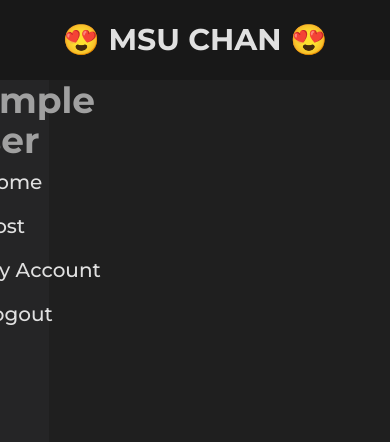
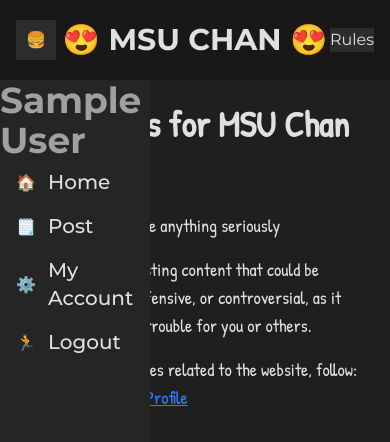
Before and after one commit to Anshuman77777/MSUChan, a React (Vite) app: page /rules in a window 390 px wide. Shown: the top 442 px of the page. Built offline with nearby package versions, Linux system fonts and the light colour scheme; no server answers; sample sign-in values are in the browser's storage.

Commit message:
added responsivity

```diff
--- a/src/App.jsx
+++ b/src/App.jsx
@@ -8,6 +8,7 @@ import Activity from './Pages/Activity';
 import Account from './Pages/Account';
 import Signup from './Pages/Signup';
 import CreatePost from './Components/CreatePost';
+import Rules from './Pages/Rules'
 import { BrowserRouter as Router, Route, Routes, Navigate } from 'react-router-dom';
 import { auth } from './Firebase/firebase';
 import { useEffect, useState } from 'react';
@@ -16,7 +17,7 @@ import { ToastContainer } from 'react-toastify';
 function App() {
   const [user, setUser] = useState(null);
   const [loading, setLoading] = useState(true);
-
+  const [sidebar,setSidebar]=useState(true);
   useEffect(() => {
     const unsubscribe = auth.onAuthStateChanged((firebaseUser) => {
       setUser(firebaseUser);
@@ -36,10 +37,10 @@ function App() {
   return (
     <Router>
       <ToastContainer />
-      {user && <Header />}
+      {user && <Header   setSidebar={setSidebar} />}
       <div className={`flex h-screen ${user ? 'pt-20' : ''}  bg-background`}>
-        {user && <Sidebar />}
-        <div className={`${user?'ml-[13%]':''} flex-1 overflow-y-auto `}>
+        {user &&sidebar&& <Sidebar/>}
+        <div className={`${user&&sidebar?'ml-[13%]':''} flex-1 overflow-y-auto `}>
           <Routes>
             {/* ✅ PROTECTED HOME ROUTE */}
             <Route path="/" element={user ? <Home /> : <Navigate to="/login" />} />
@@ -51,6 +52,7 @@ function App() {
             <Route path="/activity" element={user ? <Activity /> : <Navigate to="/login" />} />
             <Route path="/account" element={user ? <Account /> : <Navigate to="/login" />} />
             <Route path="/create" element={user ? <CreatePost /> : <Navigate to="/login" />} />
+             <Route path="/rules" element={user ? <Rules /> : <Navigate to="/login" />} />
           </Routes>
         </div>
       </div>
--- a/src/Components/Header.jsx
+++ b/src/Components/Header.jsx
@@ -1,6 +1,7 @@
 import React from 'react'
 import { useState,useEffect } from 'react';
-function Header() {
+function Header({setSidebar}) {
+
   const [emoji,setemoji]=useState('🌸');
   let array=['🌸','💄','🫦','💀','🗿','💔','👀','😋','😍','😎','🔥','🫣'];
   useEffect(() => {
@@ -12,8 +13,14 @@ function Header() {
     // Clean up the interval when the component unmounts
     return () => clearInterval(intervalId);
   }, []);
-  return (
-    <div className='fixed w-full h-20 bg-header font-primary text-text-primary flex items-center justify-center text-3xl font-bold'>{emoji} MSU CHAN {emoji} </div>
+  function toggle(){setSidebar(prev=>!prev);}
+  return (<>
+  <div className='fixed w-full h-20 bg-header flex items-center justify-center'>
+    <button onClick={toggle} className='absolute left-4 bg-surface font-primary h-10 w-10 text-text-primary'>🍔</button>
+    <div className=' font-primary text-text-primary  text-3xl font-bold'>{emoji} MSU CHAN {emoji} </div>
+    <button onClick={()=>{window.location.href='/rules'}}  className='absolute right-4 bg-surface font-primary text-text-primary'>Rules</button>
+   </div>
+    </>
   )
 }
 
--- a/src/Components/Sidebar.jsx
+++ b/src/Components/Sidebar.jsx
@@ -14,7 +14,7 @@ function Sidebar() {
     <>
 
 
-    <div className=' fixed h-screen w-1/8 bg-sidebar flex flex-col items-center'>
+    <div className=' fixed h-screen w-[150px] bg-sidebar flex flex-col items-center'>
 
       <div className='text-4xl font-bold font-primary text-text-secondary'>{username}</div>
      <ul>
--- a/src/Components/Sidebarcomponent.jsx
+++ b/src/Components/Sidebarcomponent.jsx
@@ -14,7 +14,7 @@ function Sidebarcomponent({ logo, name, link }) {
   return (
     <Link
       to={link}
-      className="flex items-center w-max px-4 py-2 text-white hover:bg-gray-600 transition-colors duration-200"
+      className="flex items-center w-1/8 px-4 py-2 text-white hover:bg-gray-600 transition-colors duration-200"
       onClick={name==='Logout'?handleLogout:undefined}
     >
       <span className="mr-3">{logo}</span>
--- /dev/null
+++ b/src/Pages/Rules.jsx
@@ -0,0 +1,29 @@
+import React from 'react'
+
+function Rules() {
+  return (
+
+    <div className="flex flex-col items-center p-6 bg-background min-h-screen">
+      <h1 className="font-secondary text-text-primary text-4xl font-bold mb-6">Rules for MSU Chan</h1>
+
+      <ul className="font-secondary text-text-primary text-lg space-y-4">
+        <li>1. Have Fun</li>
+        <li>2. Don't take anything seriously</li>
+        <li>3. Avoid posting content that could be harmful, offensive, or controversial, as it may cause trouble for you or others.</li>
+        <li>
+          4. For updates related to the website, follow:{" "}
+          <a
+            href="https://www.instagram.com/anshuman.cpp?igsh=emlhanMwZGc3dWE5"
+            target="_blank"
+            rel="noopener noreferrer"
+            className="text-blue-500 underline"
+          >
+            Instagram Profile
+          </a>
+        </li>
+      </ul>
+    </div>
+  )
+}
+
+export default Rules
```
